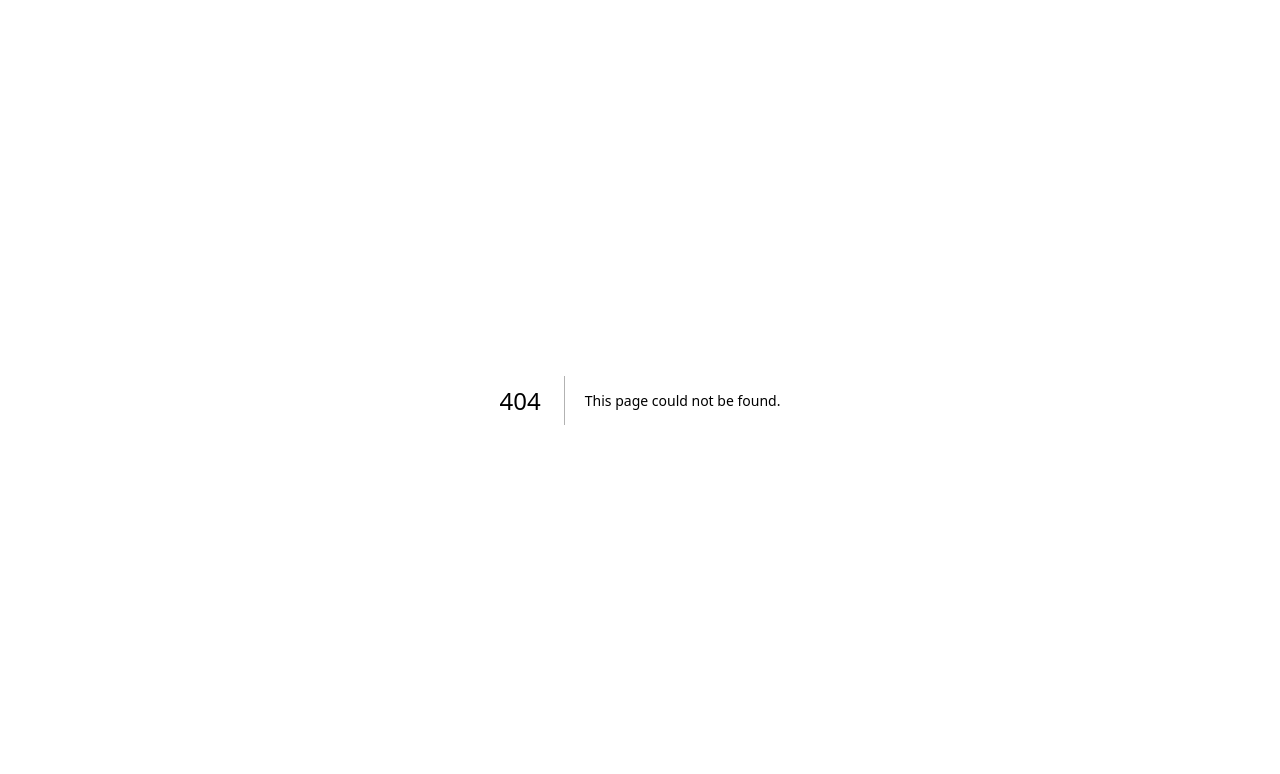
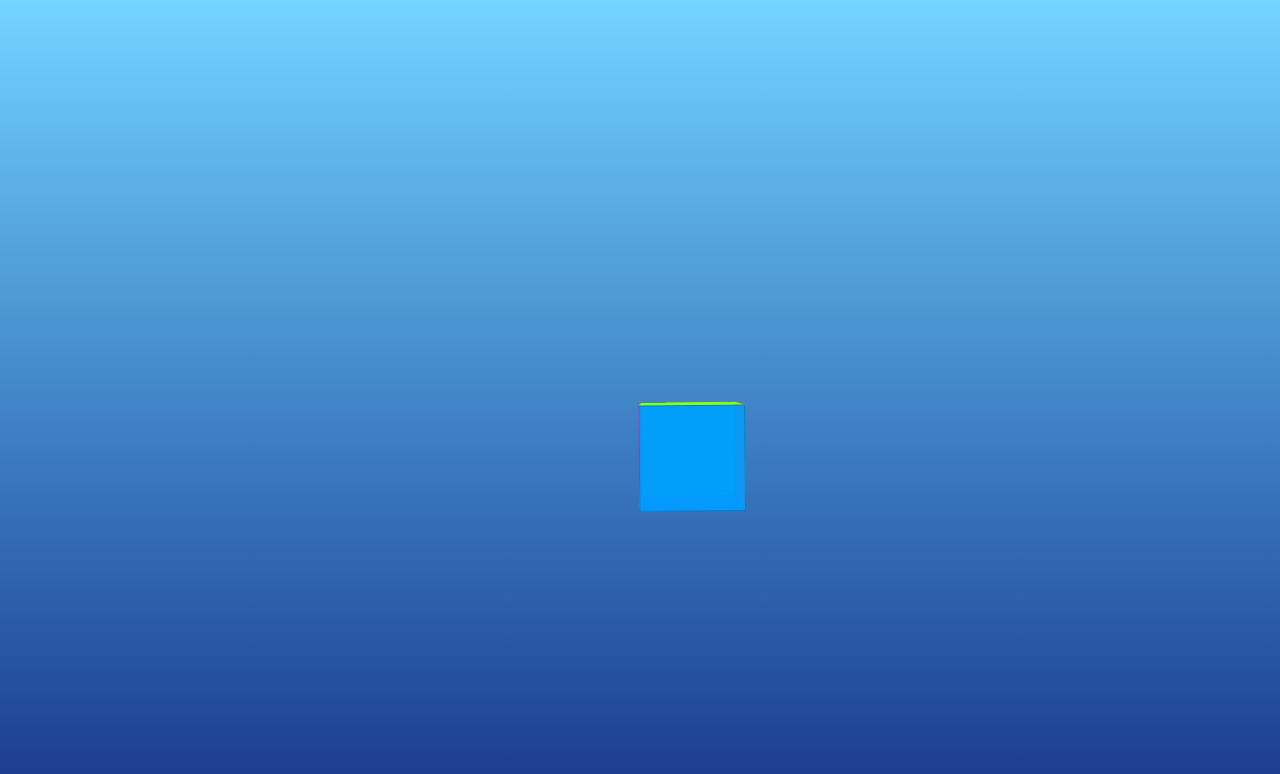
Before and after one commit to foxwellm/learn-motion, a Next.js app: page /cube-spawn in a window 1280 px wide. Before the commit this address had no page. Shown: the top 774 px of the page. Built offline with nearby package versions, Linux system fonts and the light colour scheme.

Commit message:
feat: cube spawn

```diff
--- /dev/null
+++ b/src/app/cube-spawn/cube.tsx
@@ -0,0 +1,110 @@
+"use client";
+
+import { motion } from "motion/react";
+import { useEffect, useState } from "react";
+
+export default function FloatingCube() {
+  const [spawnKey, setSpawnKey] = useState(0);
+
+  useEffect(() => {
+    const interval = setInterval(() => {
+      setSpawnKey((prev) => prev + 1);
+    }, 16000); // spawn every 8 seconds
+    return () => clearInterval(interval);
+  }, []);
+
+  return (
+    <div
+      style={{
+        position: "fixed",
+        left: "50%",
+        top: "50%",
+        perspective: 800,
+        transform: "translate(-50%, -50%)",
+        pointerEvents: "none",
+      }}
+    >
+      <Cube key={spawnKey} />
+    </div>
+  );
+}
+
+function Cube() {
+  const size = 100;
+  const depth = size / 2;
+  const [visible, setVisible] = useState(true);
+
+  useEffect(() => {
+    const timer = setTimeout(() => setVisible(false), 20000);
+    return () => clearTimeout(timer);
+  }, []);
+
+  if (!visible) return null;
+
+  return (
+    <motion.div
+      initial={{ y: "120vh", rotateX: 0, rotateY: 0, rotateZ: 0 }}
+      animate={{
+        y: "-120vh",
+        rotateX: 720,
+        rotateY: 720,
+        rotateZ: 360,
+      }}
+      transition={{ duration: 16, ease: "easeInOut" }}
+      style={{
+        position: "absolute",
+        left: 0,
+        top: 0,
+        width: size,
+        height: size,
+        transformStyle: "preserve-3d",
+      }}
+    >
+      {["front", "back", "left", "right", "top", "bottom"].map((face) => (
+        <div
+          key={face}
+          style={{
+            position: "absolute",
+            width: `${size}px`,
+            height: `${size}px`,
+            background: faceColor(face),
+            opacity: 0.95,
+            border: "1px solid rgba(0,0,0,0.2)",
+            transform: faceTransform(face, depth),
+          }}
+        />
+      ))}
+    </motion.div>
+  );
+}
+
+function faceTransform(face: string, distance: number): string {
+  switch (face) {
+    case "front":
+      return `translateZ(${distance}px)`;
+    case "back":
+      return `rotateY(180deg) translateZ(${distance}px)`;
+    case "right":
+      return `rotateY(90deg) translateZ(${distance}px)`;
+    case "left":
+      return `rotateY(-90deg) translateZ(${distance}px)`;
+    case "top":
+      return `rotateX(90deg) translateZ(${distance}px)`;
+    case "bottom":
+      return `rotateX(-90deg) translateZ(${distance}px)`;
+    default:
+      return "";
+  }
+}
+
+function faceColor(face: string): string {
+  const colors: Record<string, string> = {
+    front: "#09f",
+    back: "#0f9",
+    left: "#f90",
+    right: "#f39",
+    top: "#39f",
+    bottom: "#9f0",
+  };
+  return colors[face];
+}
--- /dev/null
+++ b/src/app/cube-spawn/page.tsx
@@ -0,0 +1,18 @@
+"use client";
+
+import FloatingCube from "./cube";
+
+export default function Home() {
+
+
+  return (
+    <main
+      className="relative h-screen overflow-y-scroll bg-gradient-to-b from-sky-300 to-blue-900 text-white"
+    >
+      {/* A tall inner wrapper to make scrolling possible */}
+      <div className="relative h-[120vh]">
+        <FloatingCube />
+      </div>
+    </main>
+  );
+}
```
